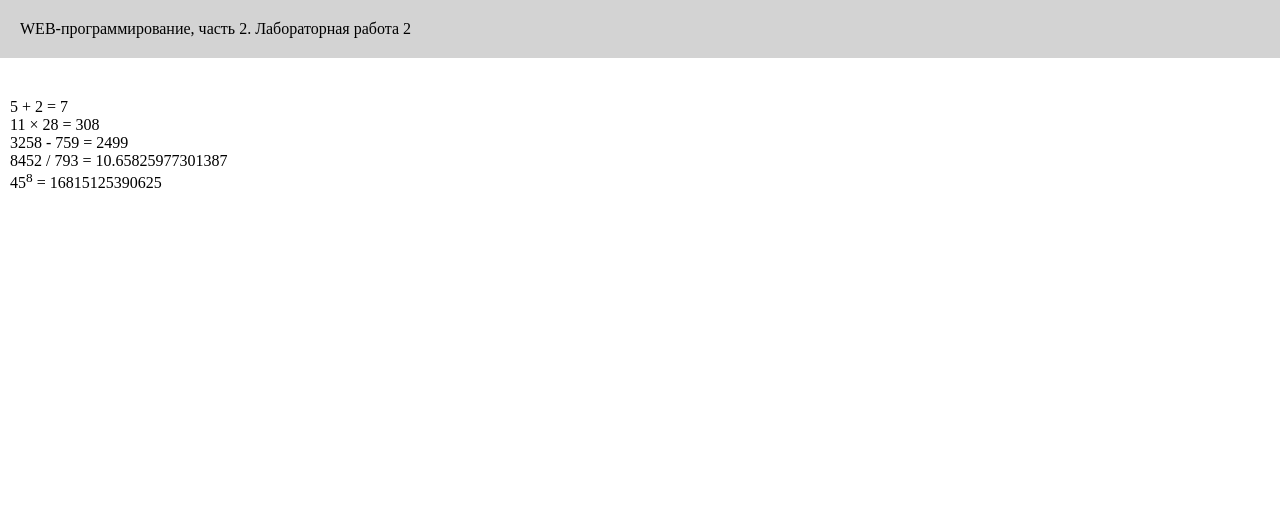
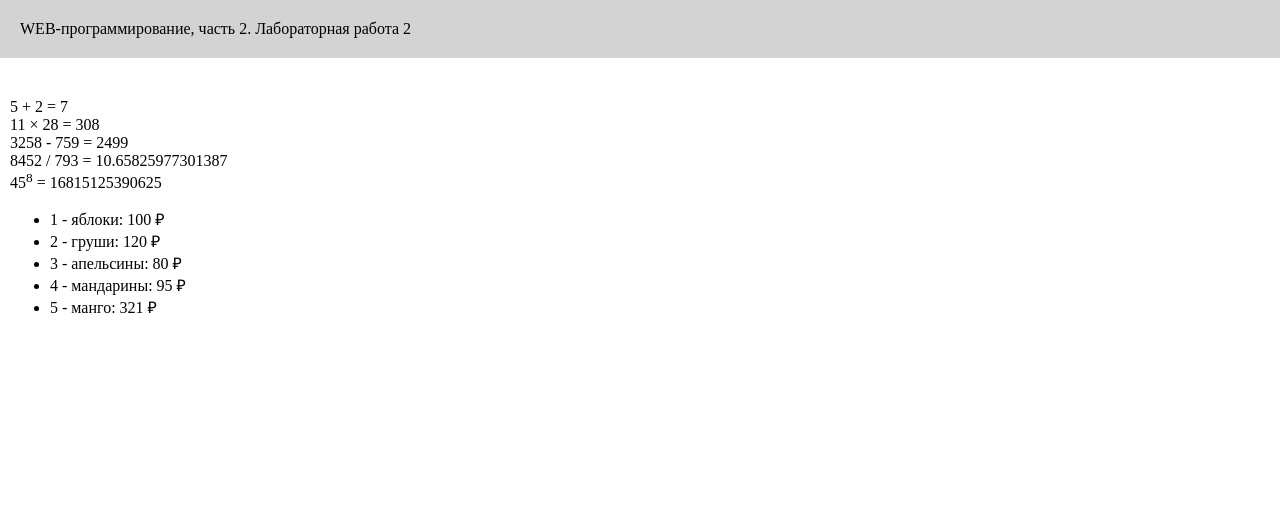
Before and after one commit to SashaNester/labs2, a Flask app: page /lab2/example in a window 1280 px wide. Shown: the top 512 px of the page. Run offline with Flask 3, Linux system fonts and the light colour scheme.

Commit message:
Цикл в шаблоне

```diff
--- a/app.py
+++ b/app.py
@@ -440,4 +440,11 @@ def example():
     number = 2
     group = 'ФБИ-32'
     course = 3
-    return render_template('example.html', name=name, number=number, group=group, course=course)
+    fruits = [
+        {'name': 'яблоки', 'price': 100},
+        {'name': 'груши', 'price': 120},
+        {'name': 'апельсины', 'price': 80},
+        {'name': 'мандарины', 'price': 95},
+        {'name': 'манго', 'price': 321}
+    ]
+    return render_template('example.html', name=name, number=number, group=group, course=course, fruits=fruits)
--- a/templates/example.html
+++ b/templates/example.html
@@ -24,6 +24,11 @@
         3258 - 759 = {{ 3258 - 759 }}<br>
         8452 / 793 = {{ 8452 / 793 }}<br>
         45<sup>8</sup> = {{ 45 ** 8 }}<br>
+        <ul>
+            {% for f in fruits %}
+            <li>{{ loop.index }} - {{ f.name }}: {{ f.price }} &#x20bd;</li>
+            {% endfor %}
+        </ul>
     </main>
 
     <footer>
```
